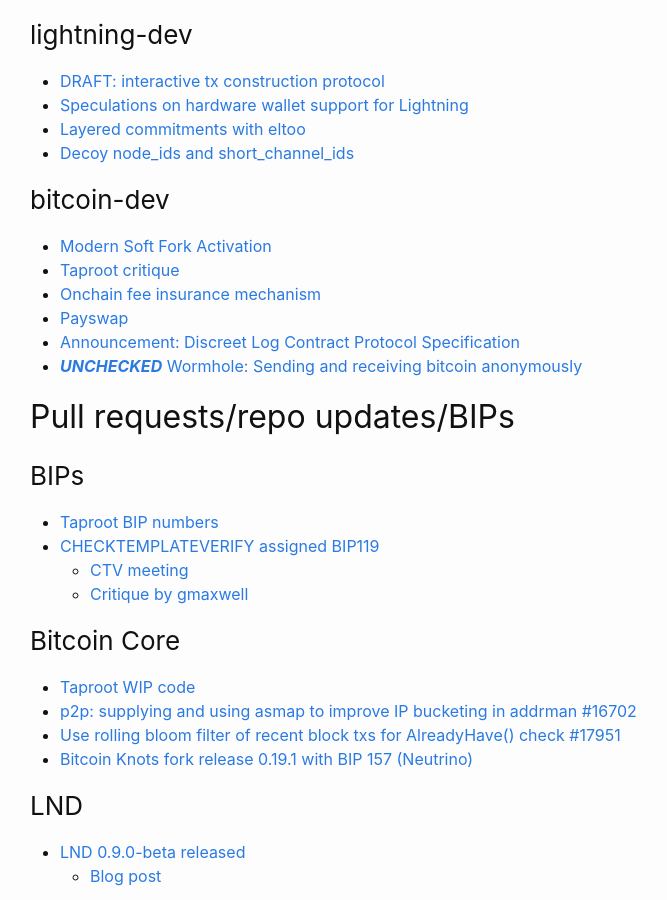
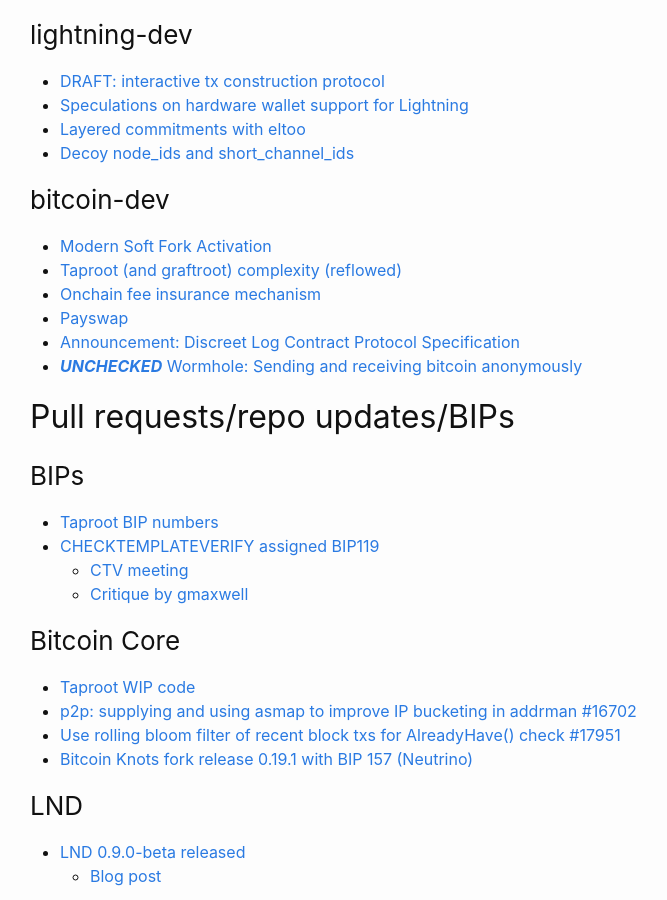
Before and after one commit to fjahr/bitdevsberlin, a Jekyll site: the page built from _posts/2020-02-11-socratic-seminar-4.md, in a window 1280 px wide and 900 px high, scrolled down 1046 px. Shown: the whole window, without its empty margins (240-907 px from the left). Built offline with Jekyll 4.4.1, drawn with Linux system fonts in a browser that asks for light colours.

Commit message:
fix mailing list title

```diff
--- a/_posts/2020-02-11-socratic-seminar-4.md
+++ b/_posts/2020-02-11-socratic-seminar-4.md
@@ -41,7 +41,7 @@ Special thanks to Fulmo for organizing and c-base for event space.
 
 ### bitcoin-dev
 - [Modern Soft Fork Activation](https://lists.linuxfoundation.org/pipermail/bitcoin-dev/2020-January/017547.html)
-- [Taproot critique](https://lists.linuxfoundation.org/pipermail/bitcoin-dev/2020-February/017618.html)
+- [Taproot (and graftroot) complexity (reflowed)](https://lists.linuxfoundation.org/pipermail/bitcoin-dev/2020-February/017618.html)
 - [Onchain fee insurance mechanism](https://lists.linuxfoundation.org/pipermail/bitcoin-dev/2020-January/017601.html)
 - [Payswap](https://lists.linuxfoundation.org/pipermail/bitcoin-dev/2020-January/017595.html)
 - [Announcement: Discreet Log Contract Protocol Specification](https://lists.linuxfoundation.org/pipermail/bitcoin-dev/2020-January/017563.html)
```
